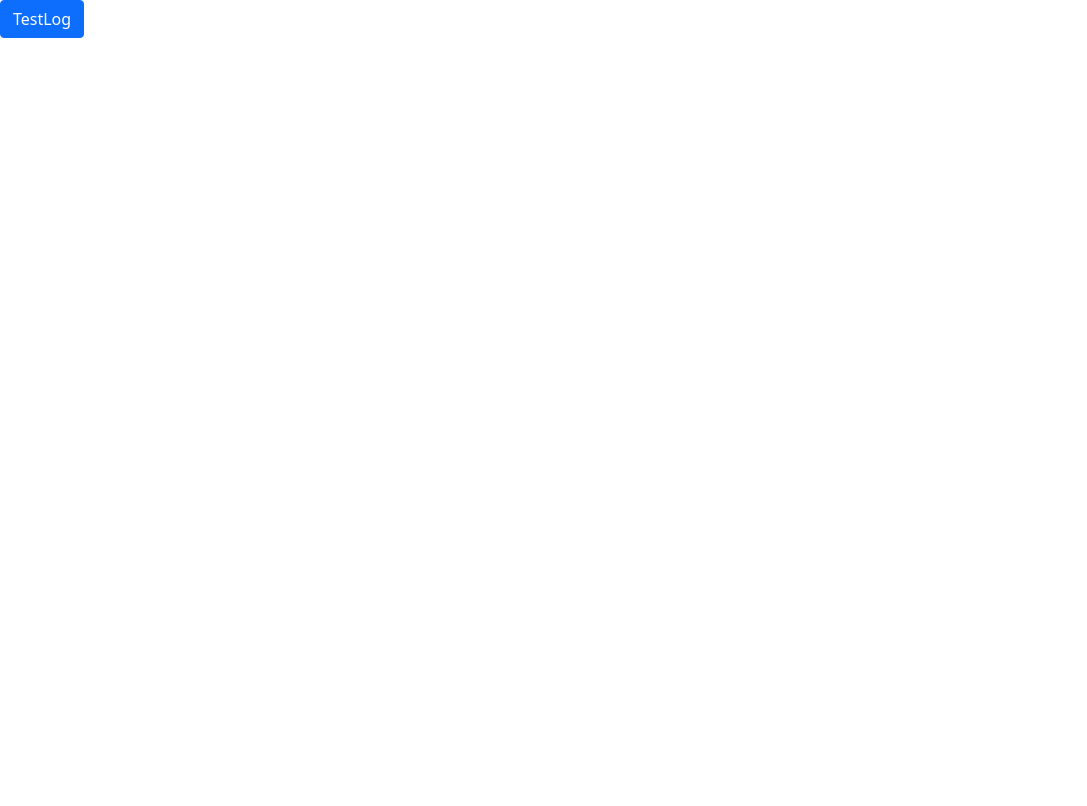
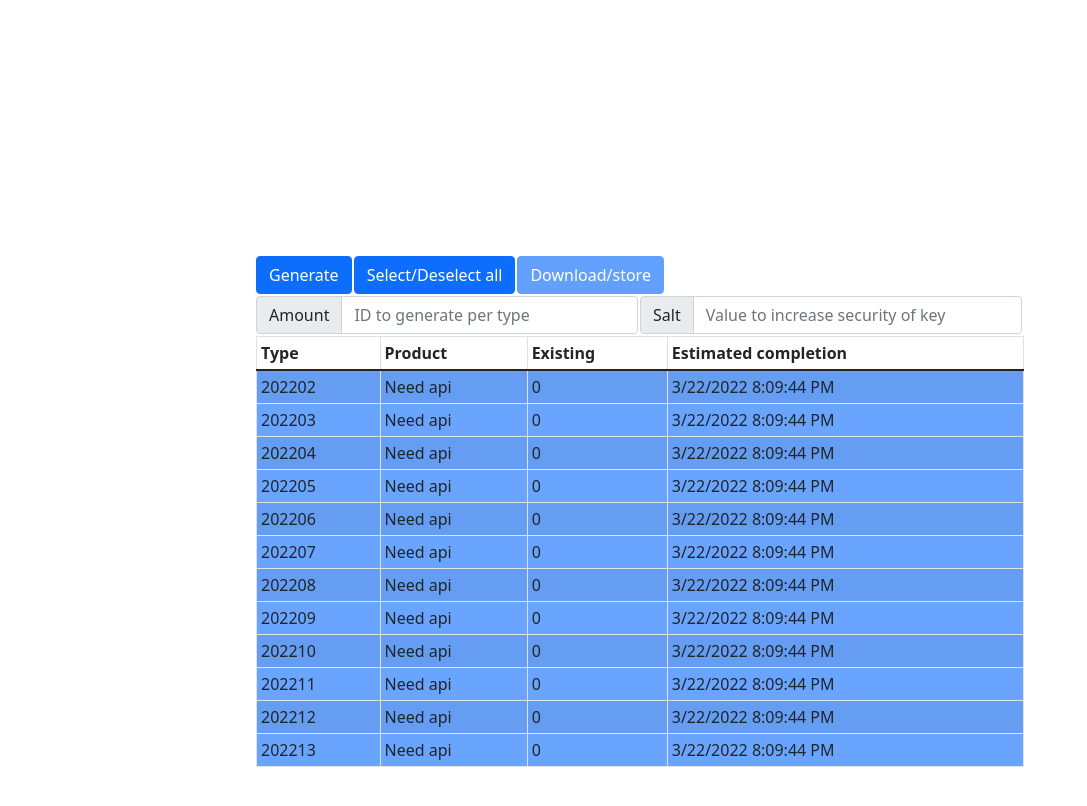
Before and after one commit to DominicBartel1/generateTagID, a React (Create React App) app: page / in a window 1280 px wide. Shown: the top 806 px of the page, without its empty margins (0-1087 px from the left). Built offline with nearby package versions, Linux system fonts and the light colour scheme.

Commit message:
changes.

```diff
--- a/src/App.css
+++ b/src/App.css
@@ -0,0 +1,3 @@
+#control > *{
+    margin-right: 2px;
+}
--- a/src/App.js
+++ b/src/App.js
@@ -2,24 +2,26 @@ import logo from './logo.svg';
 import './App.css';
 import 'bootstrap/dist/css/bootstrap.min.css';
 import Button from 'react-bootstrap/Button'
-import React, { useState } from 'react';
-// const crypto = require('crypto');
-
-
+import React, { useState, useEffect } from 'react';
+import cryptoJs from 'crypto-js';
+import Table from 'react-bootstrap/Table'
+import InputGroup from 'react-bootstrap/InputGroup'
+import FormControl from 'react-bootstrap/FormControl'
 
 function App() {
   const randomValues = "1234567890qwertyuiopasdfghjklZXCVBNMQWERTYUIOPzxcvbnmASDFGHJKL"
   function generateId(salt, increment) {
-    var dataString = ""
-    while(dataString.length < 16){
-      dataString += randomValues[Math.floor(Math.random() * randomValues.length)]
-    }
-    // var hasher = crypto.createHash('sha1');
-    // const data = hasher.update(Buffer.from(salt + increment, 'utf16le'));
-    // var hashedVal = data.digest().slice(0, 16).toString('base64');
-    // hashedVal = hashedVal.substr(0, 16)
-    // var dataString = hashedVal.replace(/\+/g, randomValues[Math.floor(Math.random() * randomValues.length)]).replace(/\//g, randomValues[Math.floor(Math.random() * randomValues.length)]).replace(/=/g, randomValues[Math.floor(Math.random() * randomValues.length)]);
+
+    var hash = cryptoJs.SHA256(salt + increment)
+    var dataString = hash.toString(cryptoJs.enc.Base64)
+    // Remove special characters
+    dataString = dataString.replace(/\+/g, randomValues[Math.floor(Math.random() * randomValues.length)]).replace(/\//g, randomValues[Math.floor(Math.random() * randomValues.length)]).replace(/=/g, randomValues[Math.floor(Math.random() * randomValues.length)]);
+    // gather random 16 characters
+    var start = Math.floor(Math.random() * (dataString.length - 16))
+    var end = start + 16
+    dataString = dataString.substring(start, end)
     return dataString;
+
   }
 
   const [tags, setTags] = useState({
@@ -36,22 +38,88 @@ function App() {
     202212: {},
     202213: {}
   })
+  const [tagState, setTagState] = useState({
+    202202: true,
+    202203: true,
+    202204: true,
+    202205: true,
+    202206: true,
+    202207: true,
+    202208: true,
+    202209: true,
+    202210: true,
+    202211: true,
+    202212: true,
+    202213: true
+  })
+  const [amount, setAmount] = useState("")
+  const [salt, setSalt] = useState("")
+  const [oldNewJson, setOldNew] = useState()
+  const [stringData, setStringData] = useState({})
+  const [storageEstimate, setEstimate] = useState()
+
+  //Quick block to get an estimate for calculating storage times
+  useEffect(() => {
+    var estObj = {}
+    estObj["estKey"] = {
+      202202: {}
+    }
+    //start time
+    var timestampStart = Date.now()
+    //Generate 50 keys
+    for (var i = 0; i < 50; i++) {
+      estObj["estKey"]["202202"][i] = { estData: generateId(Date.now(), i) }
+    }
+    var timestampEnd = Date.now()
+    //calculate time in ms per 50 keys stored (estimate)
+    var estTime = timestampEnd - timestampStart
+    console.log(estTime)
+    setEstimate(estTime)
+  }, [])
+
+  function msToTime(duration) {
+    var returnString = "Too long to calculate";
+    if (!isNaN(new Date(Date.now() + duration))) {
+      returnString = new Date(Date.now() + duration).toLocaleDateString() + " " + new Date(Date.now() + duration).toLocaleTimeString()
+    }
+    return returnString
+  }
 
   function massGenerate(amount, salt) {
-    var json = tags;
+    var duplicates = 0
+
+    var timestampStart = Date.now()
+    var json = {};
+    var newJson = {}
+    for (var key in tags) {
+      newJson[key] = {}
+      json[key] = { ...tags[key] }
+    }
     var currentBatch = {}
     for (var tagType in tags) {
-      var existing = Object.keys(tags[tagType]).length
+      //if tag is selected
+      if (tagState[tagType]) {
+        //Gather current amount of tags
+        // var existing = Object.keys(tags[tagType]).length
         var currentString = ""
+        //Generate a given amount of tags
         for (var i = 1; i < amount + 1; i++) {
           var runGenerate = function () {
+            // var generatedId = generateId(salt, i + existing)
             var generatedId = generateId(salt, i)
+            //if tag is duplicate
             if (json[tagType][generatedId]) {
+              console.log("duplicate: " + generatedId)
+              duplicates++
               runGenerate()
-          } else {
+            } else { //else store generated value
               json[tagType][generatedId] = {
                 timeStamp: (new Date()).getTime(),
-              increment: i + existing
+                // increment: i + existing
+              }
+              newJson[tagType][generatedId] = {
+                timeStamp: (new Date()).getTime(),
+                // increment: i + existing
               }
               currentString += generatedId + "\n"
             }
@@ -60,16 +128,109 @@ function App() {
         }
         currentBatch[tagType] = currentString
       }
-    return currentBatch
+    }
+    setOldNew({ json, newJson })
+    setStringData()
+    var timestampEnd = Date.now()
+
+    console.log((timestampEnd - timestampStart) * 0.001)
   }
   return (
-    <div className="App">
+    <div className="App" style={{ margin: "20vw" }}>
+      <div id="control" style={{ marginBottom: "2px", display: 'flex' }}>
         <Button onClick={() => {
-        var test = massGenerate(50, "saltyBOi")
-        console.log(test)
+          massGenerate(amount, salt)
         }}>
-        TestLog
+          Generate
         </Button>
+        <Button onClick={() => {
+          var newState = {}
+          var allSelected = true;
+          for (var key in tagState) {
+            newState[key] = false;
+            if (!tagState[key]) {
+              allSelected = false;
+              break;
+            }
+          }
+          if (!allSelected) {
+            for (var key in tagState) {
+              newState[key] = true;
+            }
+          }
+          setTagState(newState)
+        }}>Select/Deselect all</Button>
+        <Button disabled={oldNewJson ? false : true} onClick={() => {
+          console.log(oldNewJson)
+          setTags(oldNewJson.json)
+          setOldNew()
+        }}>
+          Download/store
+        </Button>
+      </div>
+      <div id="control" style={{ marginBottom: "2px", display: 'flex' }}>
+        <InputGroup >
+          <InputGroup.Text>Amount</InputGroup.Text>
+          <FormControl
+            placeholder="ID to generate per type"
+            value={amount}
+            onChange={(data) => {
+              if (data.target.value === "") {
+                setAmount("")
+              } else if (!isNaN(data.target.value)) {
+                setAmount(parseInt(data.target.value))
+              } else {
+                setAmount("")
+              }
+            }}
+          />
+        </InputGroup>
+        <InputGroup>
+          <InputGroup.Text>Salt</InputGroup.Text>
+          <FormControl
+            placeholder="Value to increase security of key"
+            value={salt}
+            onChange={(data) => {
+              setSalt(data.target.value)
+            }}
+          />
+        </InputGroup>
+      </div>
+      <div class="selectTypes" style={{ display: "flex" }}>
+
+        <Table striped bordered hover size="sm">
+          <thead>
+            <tr>
+              <th>Type</th>
+              <th>Product</th>
+              <th>Existing</th>
+              <th>Estimated completion</th>
+            </tr>
+          </thead>
+          <tbody>
+            {Object.keys(tags).map((key, i) => {
+              let existing = Object.keys(tags[key]).length
+              return (
+                <tr onClick={() => setTagState(
+                  {
+                    ...tagState,
+                    [key]: !tagState[key]
+                  })}
+                  style={{ background: tagState[key] ? "#0d6efd9e" : "" }}>
+                  {
+                    [
+                      <td>{key}</td>,
+                      <td>Need api</td>,
+                      <td>{existing}</td>,
+                      <td>{tagState[key] ? msToTime(amount === "" ? 0 : ((amount / 50) * (existing + 1) * storageEstimate) * i): "--/--/---- --:--:-- --"} </td>
+                    ]}
+                </tr>
+              )
+            })}
+          </tbody>
+        </Table>
+      </div>
+
     </div>
   );
 }
```
Lines whose indentation alone changed are shown as unchanged.
